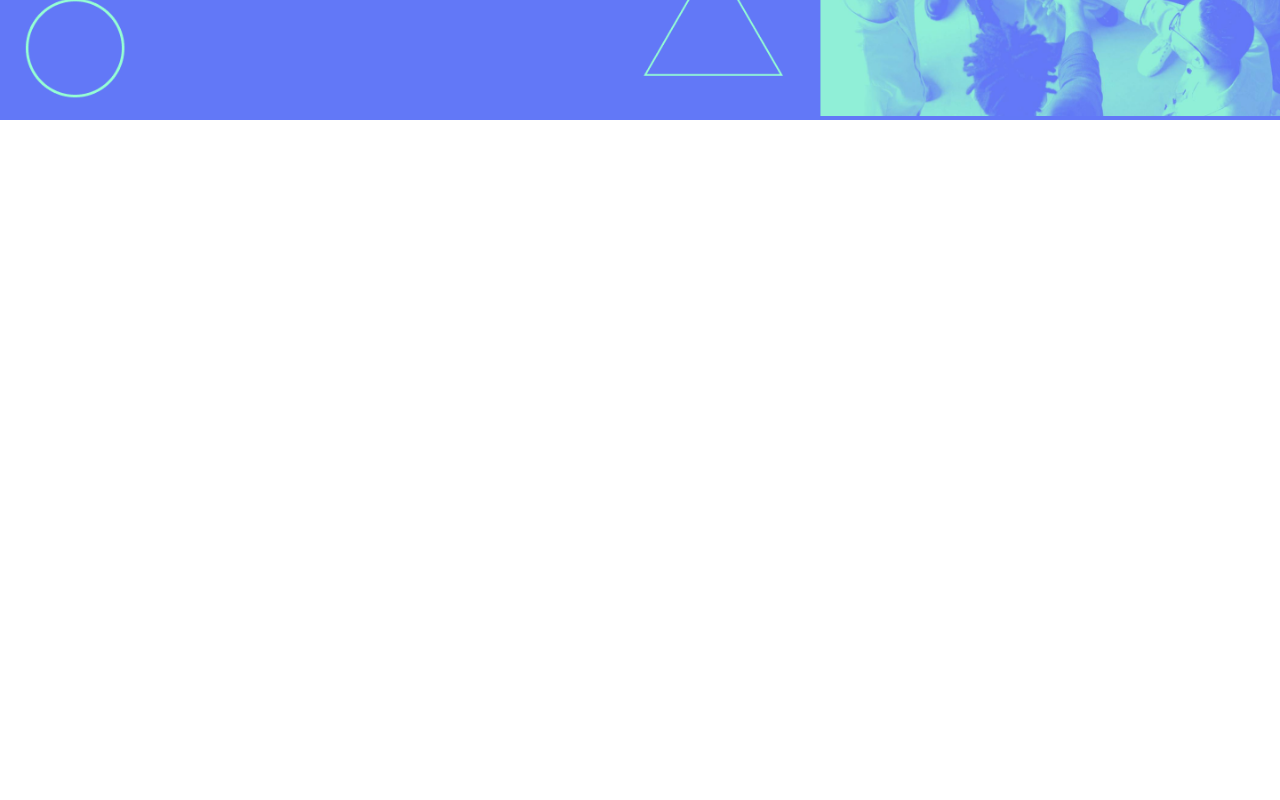
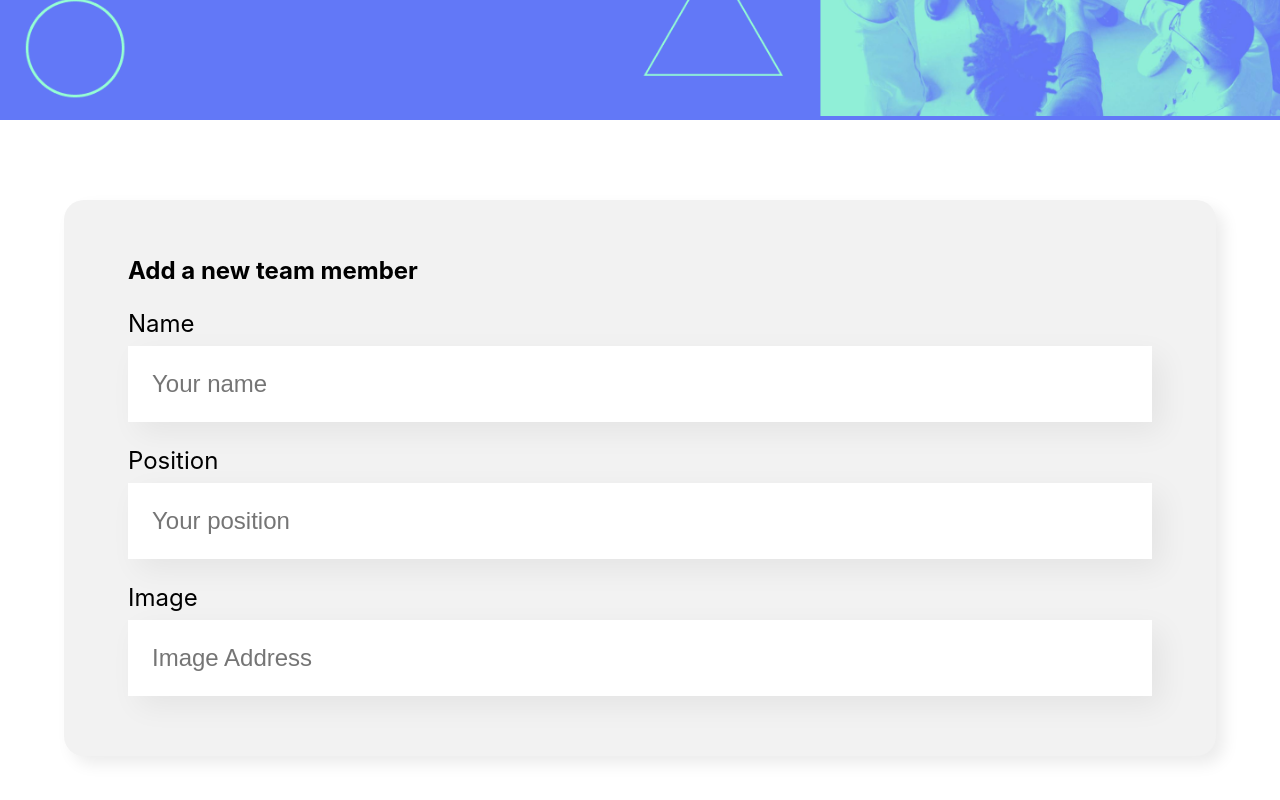
Before and after one commit to fabious054/organo, a React (Create React App) app: page / in a window 1280 px wide. Shown: the part 378-1178 px from the top of the page. Before the commit the page ends 800 px from the top, so only its background shows below. Built offline with nearby package versions, Linux system fonts and the light colour scheme.

Commit message:
initial form code - just a static form now

```diff
--- a/src/App.js
+++ b/src/App.js
@@ -1,9 +1,12 @@
-import Banner from './components/Banner/Banner';
+import Banner from './components/Banner';
+import Form from './components/Form';
+import TextInput from './components/TextInput';
 
 function App() {
   return (
     <div className="App">
       <Banner />
+      <Form />
     </div>
   );
 }
--- /dev/null
+++ b/src/components/Form/Form.css
@@ -0,0 +1,13 @@
+.form{
+  display: flex;
+  justify-content: center;
+  margin: 80px 0;
+}
+
+.form form{
+  width: 80%;
+  background-color: #F2F2F2;
+  border-radius: 20px;
+  padding: 36px 64px;
+  box-shadow: 8px 8px 16px rgba(0, 0, 0, .08);
+}
--- /dev/null
+++ b/src/components/Form/index.js
@@ -0,0 +1,17 @@
+import TextInput from '../TextInput';
+import './Form.css';
+
+const Form = () => {
+    return (
+        <section className='form'>
+            <form>
+                <h2>Add a new team member</h2>
+                <TextInput label="Name" placeholder="Your name" />
+                <TextInput label="Position" placeholder="Your position" />
+                <TextInput label="Image" placeholder="Image Address" />
+            </form>
+        </section>
+    );
+};
+
+export default Form;
--- /dev/null
+++ b/src/components/TextInput/TextInput.css
@@ -0,0 +1,19 @@
+.text-input{
+    margin: 24px 0;
+}
+
+.text-input label{
+    display: block;
+    font-size: 24px;
+    margin-bottom: 8px;
+}
+
+.text-input input{
+    background-color: #fff;
+    box-shadow: 10px 10px 30px rgba(0,0,0, .06);
+    width: 100%;
+    border: none;
+    font-size: 24px;
+    padding: 24px;
+    box-sizing: border-box;
+}
--- /dev/null
+++ b/src/components/TextInput/index.js
@@ -0,0 +1,12 @@
+import './TextInput.css';
+
+const TextInput = ({label,placeholder}) => {
+  return (
+    <div className='text-input'>
+        <label htmlFor="name">{label}</label>
+        <input type="text" name="name" placeholder={placeholder} />
+    </div>
+  );
+};
+
+export default TextInput;
```
Also changed, not shown: src/components/Banner/index.js (renamed from src/components/Banner/Banner.js).
